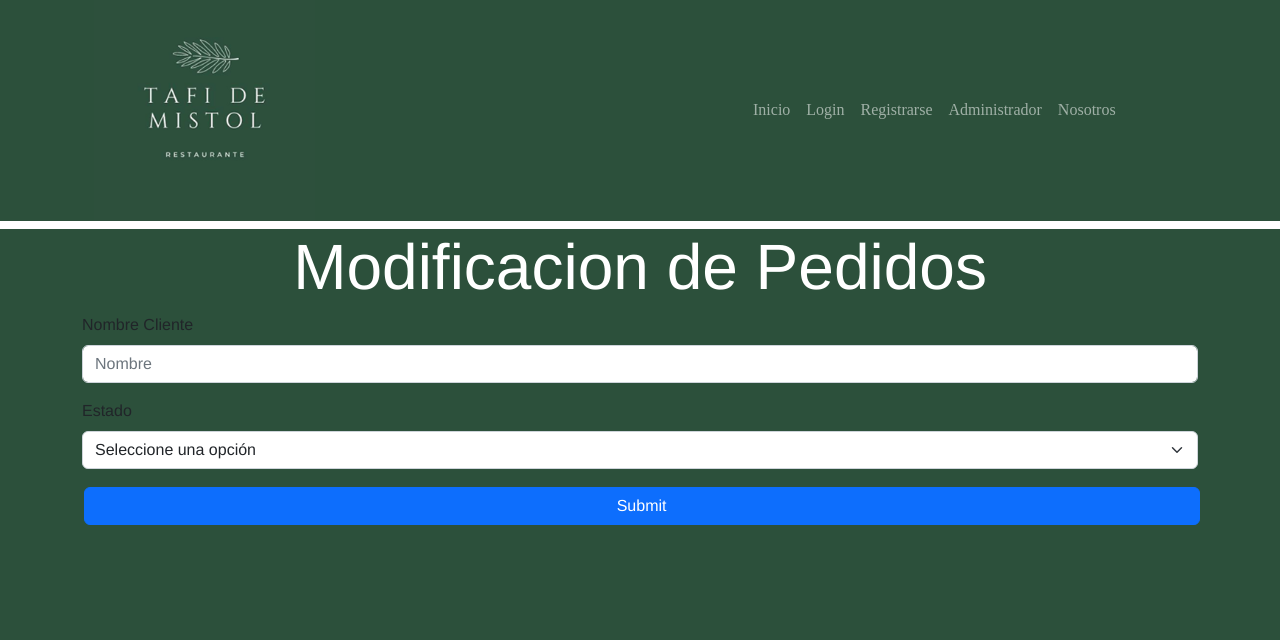
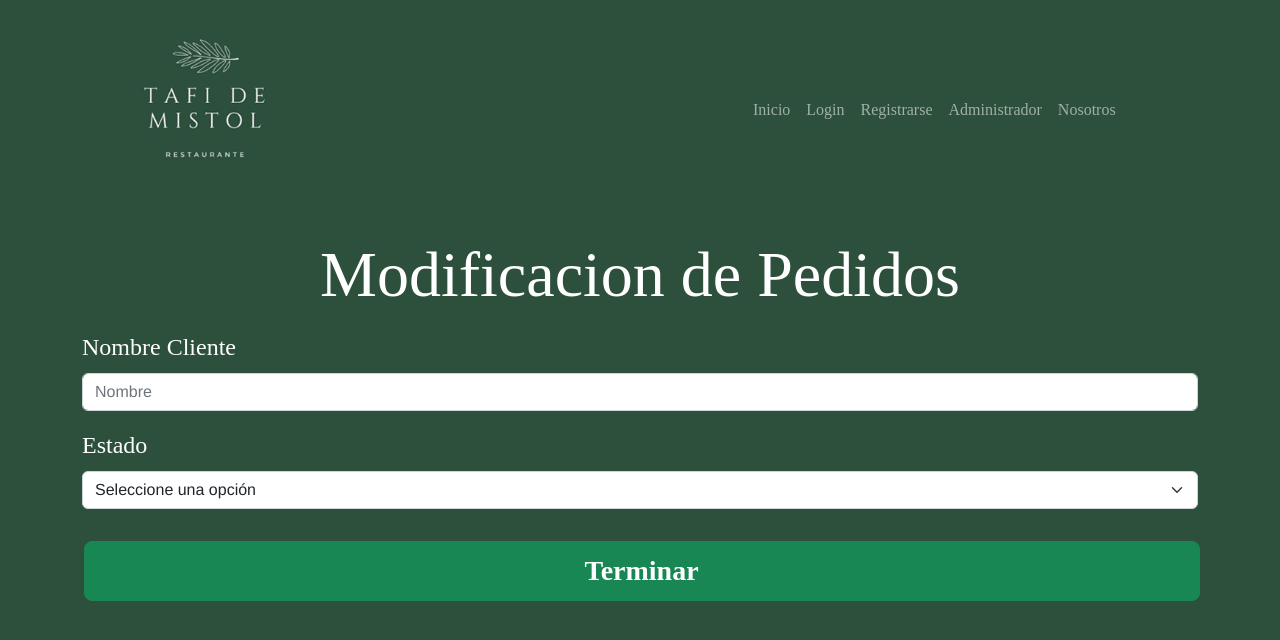
Before and after one commit to gonzalogg94/restaurantFront, a React (Create React App) app: page /administrador/pedidosAdmin/editarPedido/1 in a window 1280 px wide. Shown: the top 640 px of the page. Built offline with nearby package versions, Linux system fonts and the light colour scheme; no server answers; sample sign-in values are in the browser's storage; a web font is replaced by a local one.

Commit message:
se modifica el estilo del formulario para editar pedidos de clientes

```diff
--- a/src/components/views/pedidos/EditarPedido.jsx
+++ b/src/components/views/pedidos/EditarPedido.jsx
@@ -42,12 +42,12 @@ const EditarPedido = () => {
   return (
     <section className="colorFondo">
       <Container>
-        <h2 className="display-3 text-center text-white">
+        <h2 className="display-3 text-center text-white m-0 py-3 fuente">
           Modificacion de Pedidos
         </h2>
         <Form onSubmit={handleSubmit(onSubmit)}>
           <Form.Group className="mb-3" controlId="formNombreCliente">
-            <Form.Label>Nombre Cliente</Form.Label>
+            <Form.Label className="text-white fuente fs-4">Nombre Cliente</Form.Label>
             <Form.Control
               type="text"
               placeholder="Nombre"
@@ -68,7 +68,7 @@ const EditarPedido = () => {
             </Form.Text>
           </Form.Group>
           <Form.Group className="mb-3" controlId="formCategoria">
-            <Form.Label>Estado</Form.Label>
+            <Form.Label className="text-white fuente fs-4">Estado</Form.Label>
             <Form.Select
               {...register("estado", {
                 required: "Debe seleccionar una Estado",
@@ -84,8 +84,11 @@ const EditarPedido = () => {
             </Form.Text>
           </Form.Group>
 
-          <Button variant="primary" type="submit">
-            Submit
+          <Button variant="success"
+          type="submit"
+          className="my-3 fw-bold fs-3 fuente "
+          size="lg">
+            Terminar
           </Button>
         </Form>
       </Container>
```
